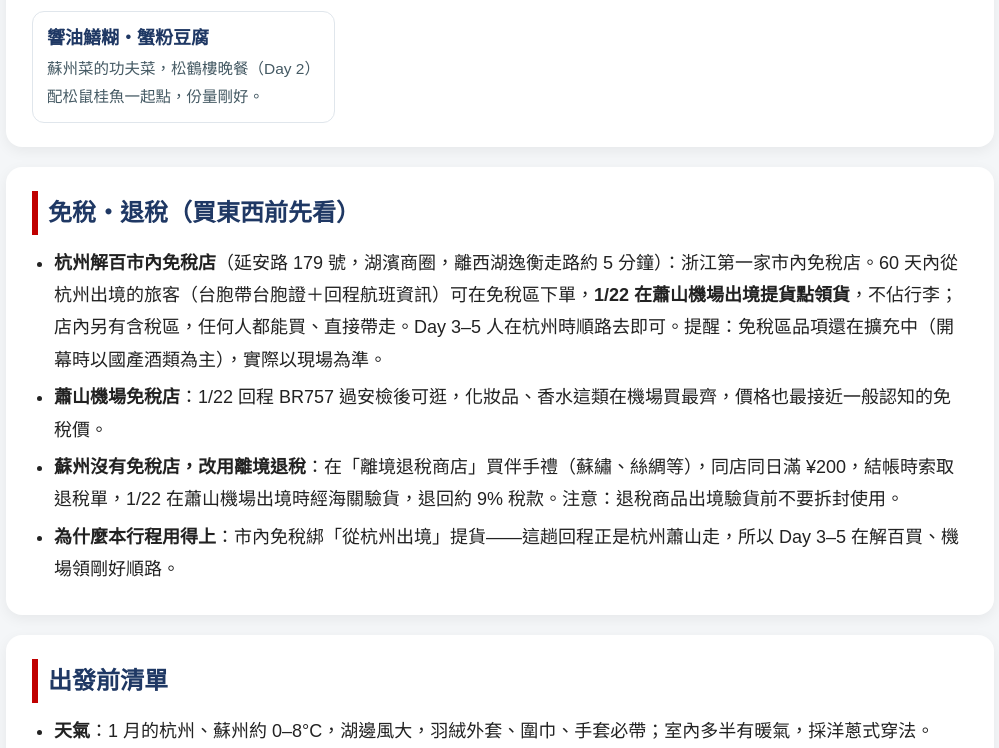
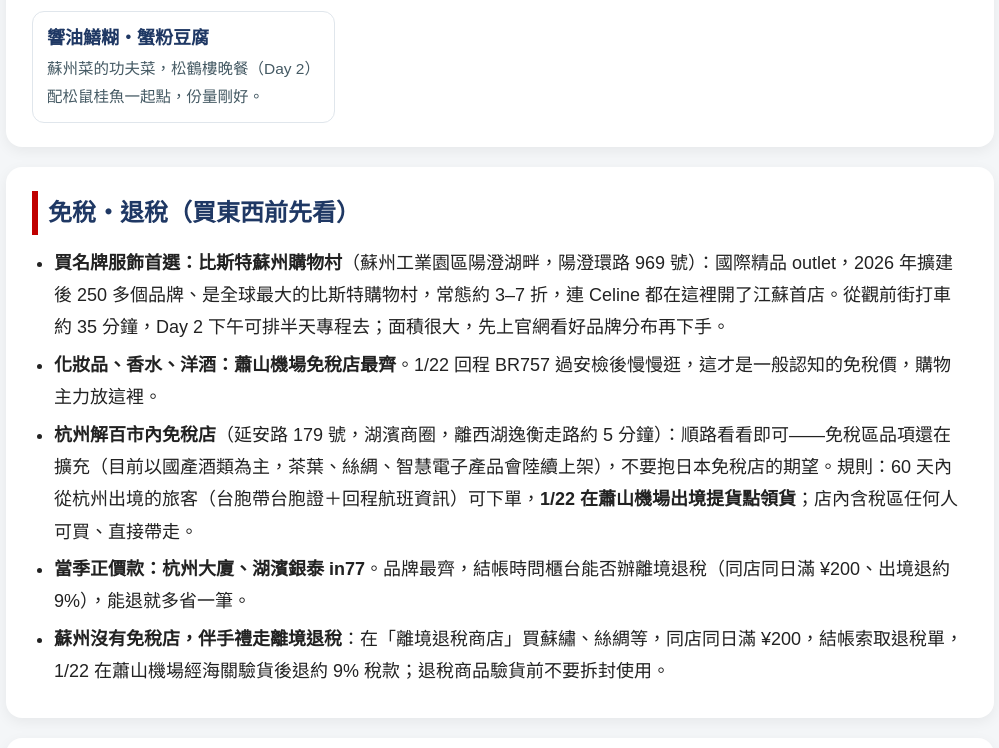
Before and after one commit to Lingo1516/hangzhou-suzhou-plan, a plain HTML site: page index.html in a window 1280 px wide. Shown: the part 11252-12000 px from the top of the page, without its empty margins (140-1139 px from the left). Drawn offline with Linux system fonts and the light colour scheme.

Commit message:
Update index.html duty-free/tax-refund section (2026-11-18)

```diff
--- a/index.html
+++ b/index.html
@@ -287,10 +287,11 @@
 <section id="dutyfree">
   <h2>免稅・退稅（買東西前先看）</h2>
   <ul>
-    <li><b>杭州解百市內免稅店</b>（延安路 179 號，湖濱商圈，離西湖逸衡走路約 5 分鐘）：浙江第一家市內免稅店。60 天內從杭州出境的旅客（台胞帶台胞證＋回程航班資訊）可在免稅區下單，<b>1/22 在蕭山機場出境提貨點領貨</b>，不佔行李；店內另有含稅區，任何人都能買、直接帶走。Day 3–5 人在杭州時順路去即可。提醒：免稅區品項還在擴充中（開幕時以國產酒類為主），實際以現場為準。</li>
-    <li><b>蕭山機場免稅店</b>：1/22 回程 BR757 過安檢後可逛，化妝品、香水這類在機場買最齊，價格也最接近一般認知的免稅價。</li>
-    <li><b>蘇州沒有免稅店，改用離境退稅</b>：在「離境退稅商店」買伴手禮（蘇繡、絲綢等），同店同日滿 ¥200，結帳時索取退稅單，1/22 在蕭山機場出境時經海關驗貨，退回約 9% 稅款。注意：退稅商品出境驗貨前不要拆封使用。</li>
-    <li><b>為什麼本行程用得上</b>：市內免稅綁「從杭州出境」提貨——這趟回程正是杭州蕭山走，所以 Day 3–5 在解百買、機場領剛好順路。</li>
+    <li><b>買名牌服飾首選：比斯特蘇州購物村</b>（蘇州工業園區陽澄湖畔，陽澄環路 969 號）：國際精品 outlet，2026 年擴建後 250 多個品牌、是全球最大的比斯特購物村，常態約 3–7 折，連 Celine 都在這裡開了江蘇首店。從觀前街打車約 35 分鐘，Day 2 下午可排半天專程去；面積很大，先上官網看好品牌分布再下手。</li>
+    <li><b>化妝品、香水、洋酒：蕭山機場免稅店最齊</b>。1/22 回程 BR757 過安檢後慢慢逛，這才是一般認知的免稅價，購物主力放這裡。</li>
+    <li><b>杭州解百市內免稅店</b>（延安路 179 號，湖濱商圈，離西湖逸衡走路約 5 分鐘）：順路看看即可——免稅區品項還在擴充（目前以國產酒類為主，茶葉、絲綢、智慧電子產品會陸續上架），不要抱日本免稅店的期望。規則：60 天內從杭州出境的旅客（台胞帶台胞證＋回程航班資訊）可下單，<b>1/22 在蕭山機場出境提貨點領貨</b>；店內含稅區任何人可買、直接帶走。</li>
+    <li><b>當季正價款：杭州大廈、湖濱銀泰 in77</b>。品牌最齊，結帳時問櫃台能否辦離境退稅（同店同日滿 ¥200、出境退約 9%），能退就多省一筆。</li>
+    <li><b>蘇州沒有免稅店，伴手禮走離境退稅</b>：在「離境退稅商店」買蘇繡、絲綢等，同店同日滿 ¥200，結帳索取退稅單，1/22 在蕭山機場經海關驗貨後退約 9% 稅款；退稅商品驗貨前不要拆封使用。</li>
   </ul>
 </section>
 
```
